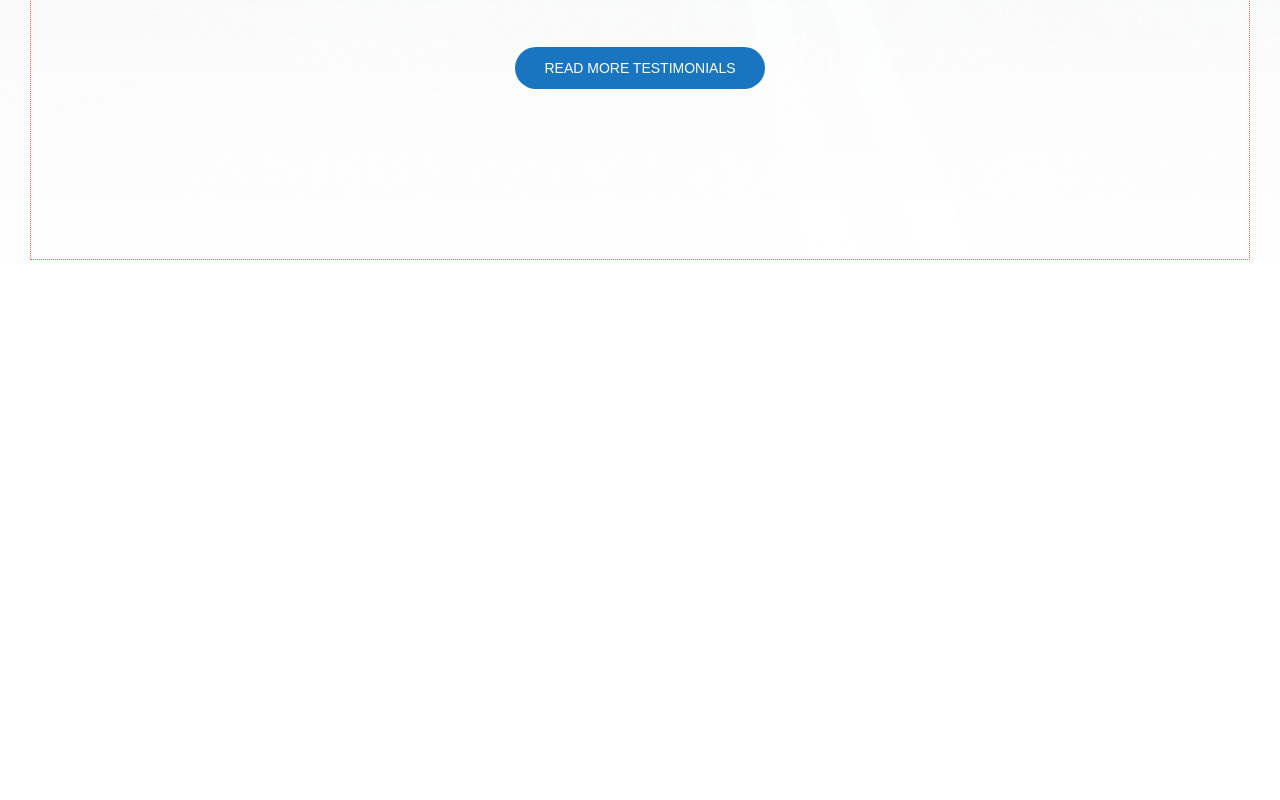
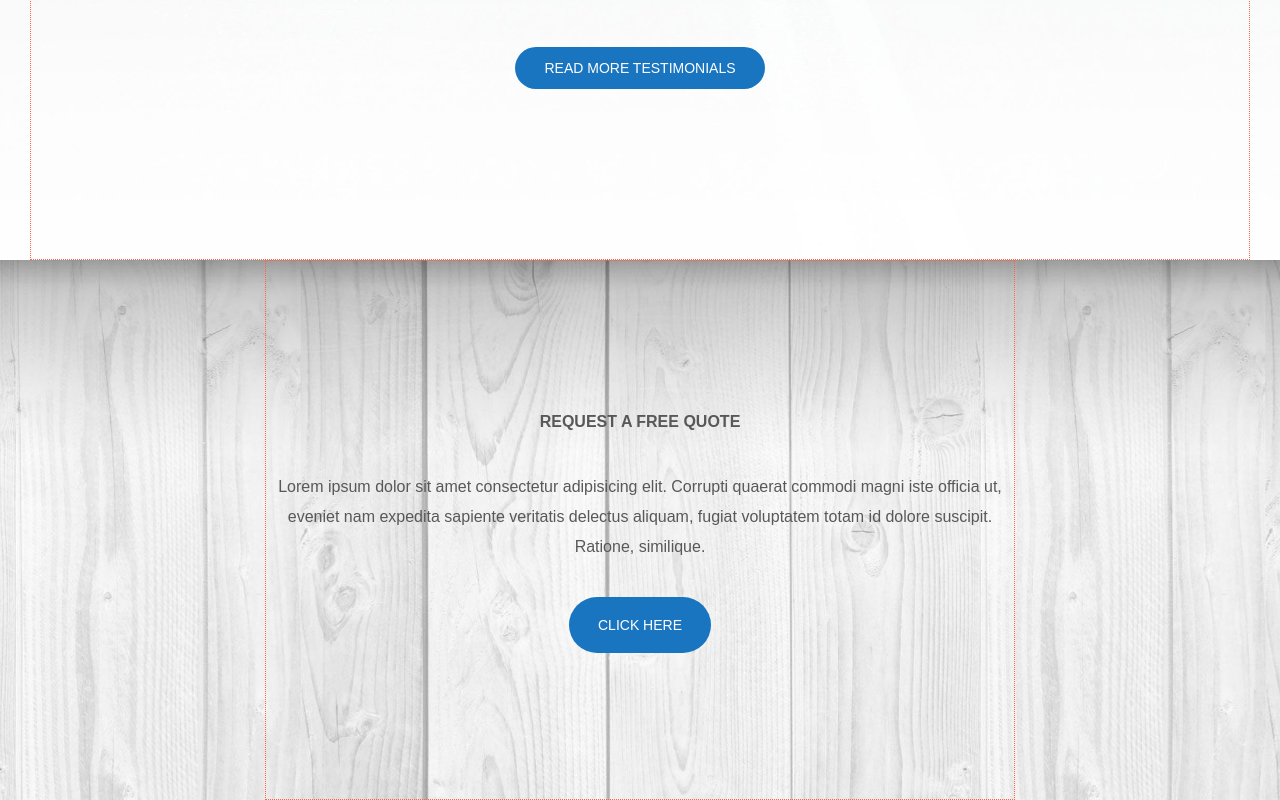
Before and after one commit to Luigidefilippo/proj-html-vuejs, a Vue app: page / in a window 1280 px wide. Shown: the part 4138-4938 px from the top of the page. Before the commit the page ends 4398 px from the top, so only its background shows below. Built offline with nearby package versions, Linux system fonts and the light colour scheme.

Commit message:
add sectionmain 7 pre footer

```diff
--- a/src/components/AppMain.vue
+++ b/src/components/AppMain.vue
@@ -6,6 +6,7 @@ import mainSection3 from './mainComponents/mainSection3.vue';
 import mainSection4 from './mainComponents/mainSection4.vue';
 import mainSection5 from './mainComponents/mainSection5.vue';
 import mainSection6 from './mainComponents/mainSection6.vue';
+import mainSection7 from './mainComponents/mainSection7.vue';
 
 export default {
     components: {
@@ -15,7 +16,8 @@ export default {
         mainSection3,
         mainSection4,
         mainSection5,
-        mainSection6
+        mainSection6,
+        mainSection7
 
 
     }
@@ -37,6 +39,7 @@ export default {
     <mainSection4/>
     <mainSection5/>
     <mainSection6/>
+    <mainSection7/>
 
 </template>
 
--- /dev/null
+++ b/src/components/mainComponents/mainSection7.vue
@@ -0,0 +1,48 @@
+<script>
+export default{
+
+}
+
+</script>
+
+
+<template>
+<section class="s7">
+    <div class="container">
+        <h4>REQUEST A FREE QUOTE</h4>
+        <p>Lorem ipsum dolor sit amet consectetur adipisicing elit. Corrupti quaerat commodi magni iste officia ut, eveniet nam expedita sapiente veritatis delectus aliquam, fugiat voluptatem totam id dolore suscipit. Ratione, similique.</p>
+        <a href="#" class="button">click here</a>
+    </div>
+</section>
+
+</template>
+
+
+<style lang="scss">
+@use '../style/partials/colors' as*;
+
+.s7{
+    height: 540px;
+    background-image: url(../../../public/avada-movers-request-quote-background.jpg);
+    background-position: top center;
+    background-size: cover;
+    padding: 0 30px;
+
+    .container{
+        width: 750px;
+        height: 100%;
+        text-align: center;
+        color: $smallTitle;
+        line-height: 30px;
+        display: flex;
+        flex-direction: column;
+        justify-content: center;
+        align-items: center;
+        gap:  35px;
+
+    }
+}
+
+
+
+</style>
```
